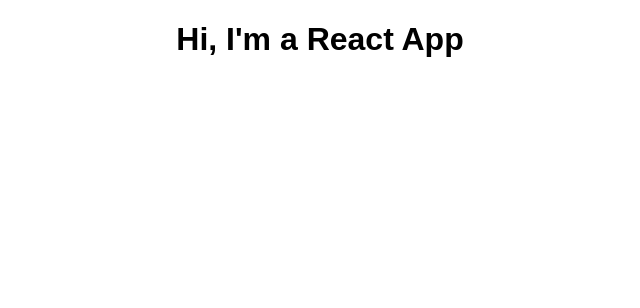
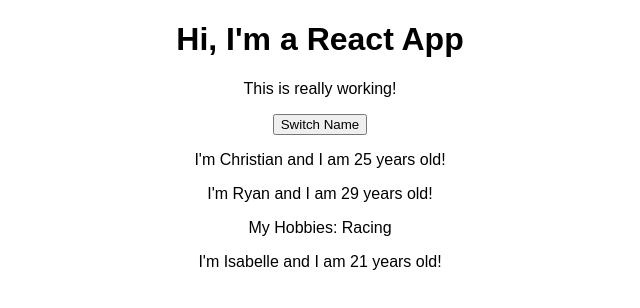
Before and after one commit to ryanmoradasviajedor/react-complete-guide, a React (Create React App) app: page / in a window 1280 px wide. Shown: the top 308 px of the page, without its empty margins (320-960 px from the left). Built offline with nearby package versions, Linux system fonts and the light colour scheme.

Commit message:
Lecture 42: Manipulating the State

```diff
--- a/src/App.js
+++ b/src/App.js
@@ -1,13 +1,41 @@
 import React, { Component } from 'react';
 import './App.css';
+import Person from './Person/Person';
 
 class App extends Component {
+  state = {
+    persons: [
+      { name: 'Christian', age: 25 },
+      { name: 'Ryan', age: 29 },
+      { name: 'Isabelle', age: 21 }
+    ],
+    otherState: 'some other value'
+  }
+
+  switchNameHandler = () => {
+    // console.log('Was clicked!');
+    // DON'T DO THIS: this.state.persons[0].name = 'Ryan Viajedor';
+    this.setState( {
+      persons: [
+        { name: 'Christian', age: 25 },
+        { name: 'Ryan Viajedor', age: 29 },
+        { name: 'Isabelle', age: 22 }
+      ]
+    } )
+  }
+
   render() {
     return (
       <div className="App">
         <h1>Hi, I'm a React App</h1>
+        <p>This is really working!</p>
+        <button onClick={this.switchNameHandler}>Switch Name</button>
+        <Person name={this.state.persons[0].name} age={this.state.persons[0].age} />
+        <Person name={this.state.persons[1].name} age={this.state.persons[1].age} >My Hobbies: Racing</Person>
+        <Person name={this.state.persons[2].name} age={this.state.persons[2].age} />
       </div>
     );
+    // return React.createElement('div', {className: 'App'}, React.createElement('h1', null, 'Hi, I\'m a React App!!!'));
   }
 }
 
--- /dev/null
+++ b/src/Person/Person.js
@@ -0,0 +1,12 @@
+import React from 'react';
+
+const person = (props) => {
+    return (
+        <div>
+            <p>I'm {props.name} and I am {props.age} years old!</p>
+            <p>{props.children}</p>
+        </div>
+    )
+}
+
+export default person;
```
